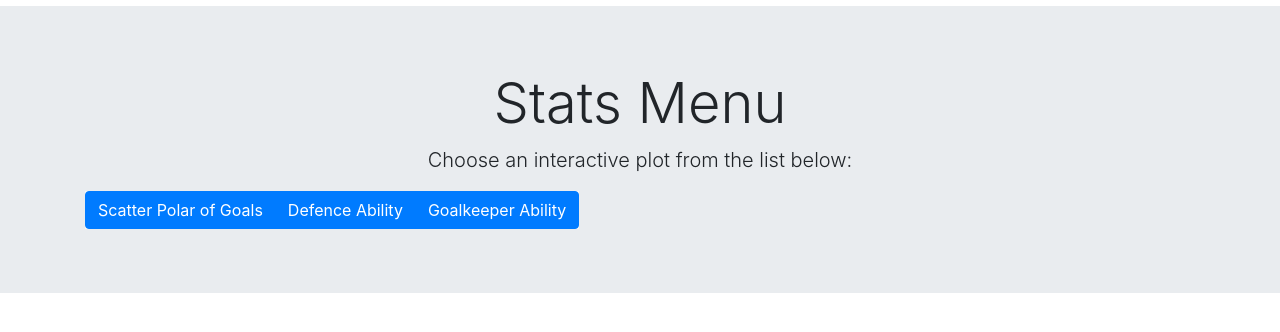
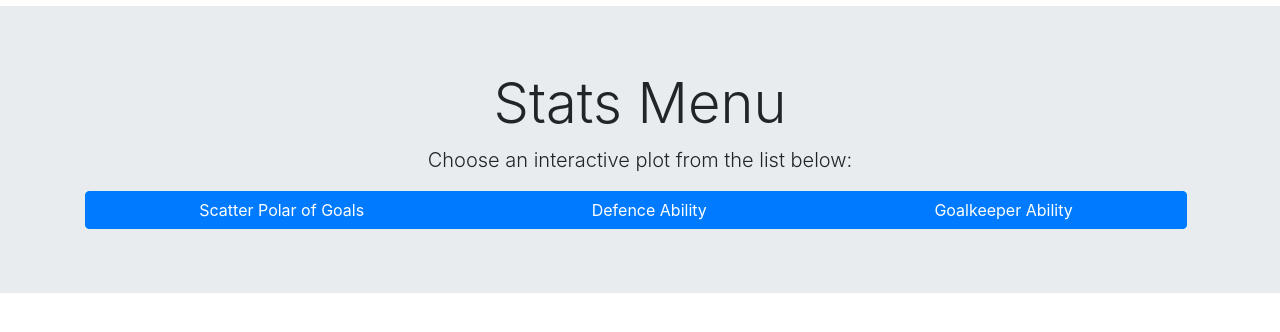
Before and after one commit to dilbourne/Soccer-Website-Django, a Django app: template src/stats/templates/stats/stats_home.html in a window 1280 px wide. Shown: the part 50-382 px from the top of the page. Run offline with Django 3.2, Linux system fonts and the light colour scheme; the template is opened without the code that fills it, so the values that code supplies are empty; some libraries are stand-ins or nearby versions.

Commit message:
centered button group

```diff
--- a/src/stats/templates/stats/stats_home.html
+++ b/src/stats/templates/stats/stats_home.html
@@ -1,7 +1,12 @@
 {% extends 'base.html' %}
 
 {% block content %}
-
+<style>
+    .btn-group {
+        width: 100%;
+        margin: 0 auto;
+    }
+</style>
 <div class="jumbotron jumbotron-fluid text-center">
     <div class="container">
       <h1 class="display-4">Stats Menu</h1>
```
